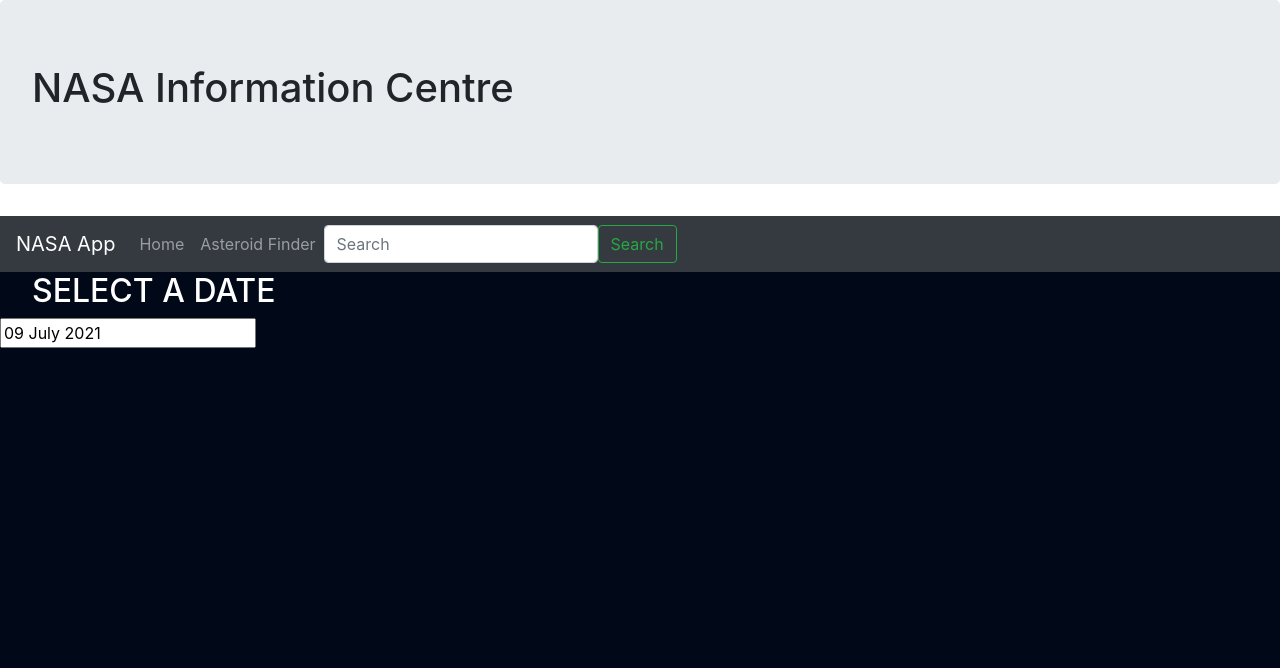
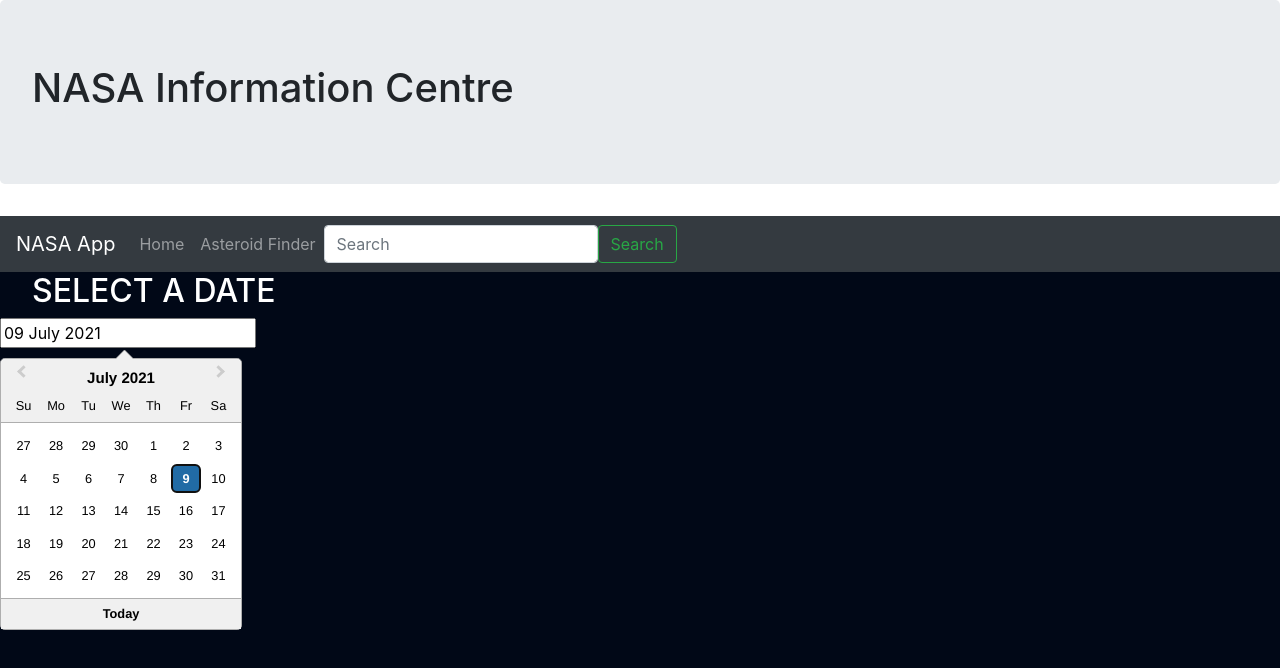
Before and after one commit to Andy-J-marshall/Nasa-App, a React (Create React App) app in the folder ui/: page / in a window 1280 px wide. Shown: the top 668 px of the page. Built offline with nearby package versions, Linux system fonts and the light colour scheme.

Commit message:
Added date checks in date UI

```diff
--- a/ui/src/components/asteroidInfo.js
+++ b/ui/src/components/asteroidInfo.js
@@ -34,7 +34,7 @@
     return (
         <div className='asteroid-info' id='asteroidInfo'>
             <h2 style={{ marginLeft: '2rem' }}>SELECT A DATE</h2>
-            <DateSelector searchCallback={getAsteroidInfo} />
+            <DateSelector yearRange={20} searchCallback={getAsteroidInfo} />
 
             {errorResponse && !successfulSearch && <ErrorMessage message={errorResponse} />}
             {successfulSearch && asteroidResponse && <div>
--- a/ui/src/components/dateSelector.js
+++ b/ui/src/components/dateSelector.js
@@ -7,19 +7,32 @@
 
     function handleDate(date) {
         setDate(date);
+        // TODO only make request if date is different to last one?
         props.searchCallback(date)
     }
 
     // TODO make it look prettier
-    // TODO date button
     // TODO margins
 
-    // TODO need to sanitize the date range? In here or the API? Seems to limit to 100 years in past and future
     return (
         <div>
-            <DatePicker dateFormat='dd MMMM yyyy' selected={date} onChange={(newDate) => handleDate(newDate)} />
+            <DatePicker
+                todayButton='Today'
+                placeholderText="Select a date"
+                startOpen={true}
+                selected={date}
+                onChange={(newDate) => handleDate(newDate)}
+                minDate={dateSelector(props.yearRange - (2 * props.yearRange))}
+                maxDate={dateSelector(props.yearRange)}
+                dateFormat='dd MMMM yyyy'
+            />
         </div>
     )
 };
 
+function dateSelector(numberOfYearsInFutureOrPast) {
+    const today = new Date();
+    return new Date().setYear(today.getFullYear() + numberOfYearsInFutureOrPast);
+}
+
 export default DateSelector;
```
Also changed, not shown: 1 other file (tests, documents, lock files or other folders).
